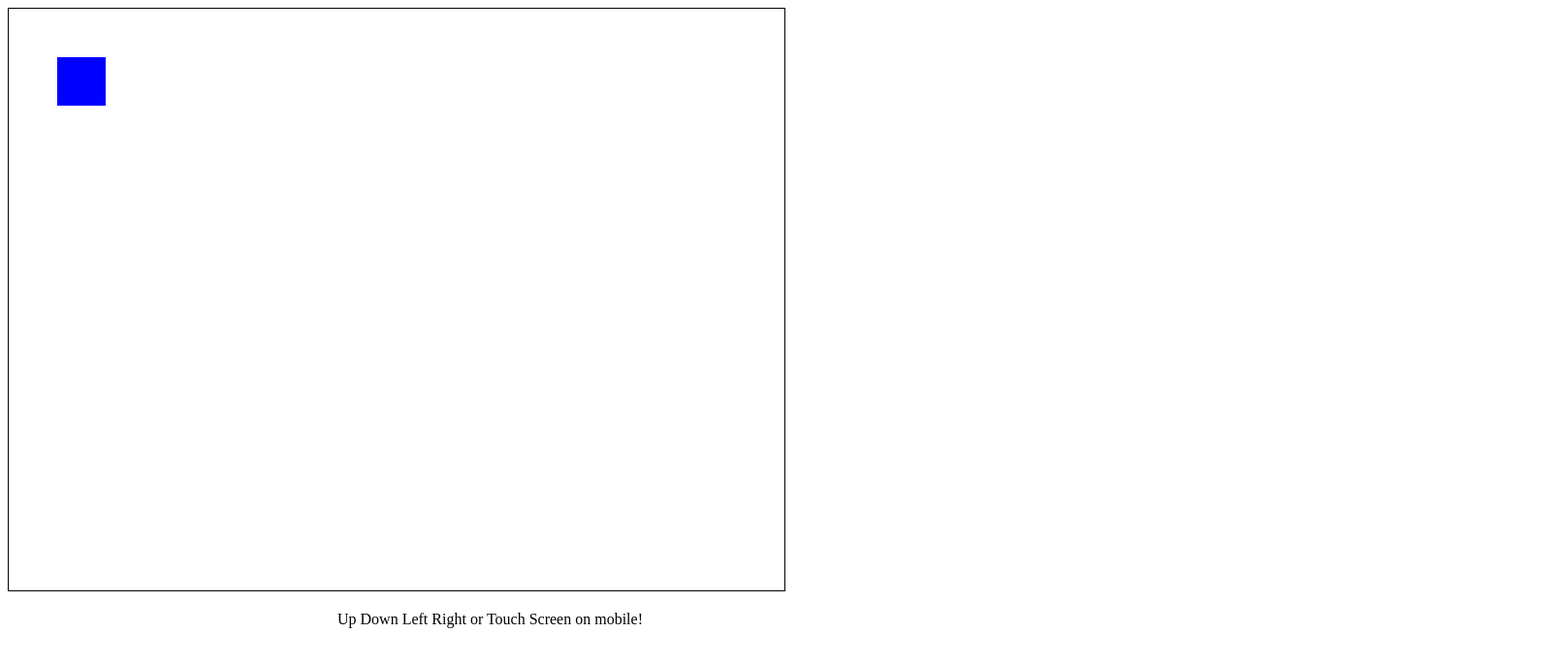
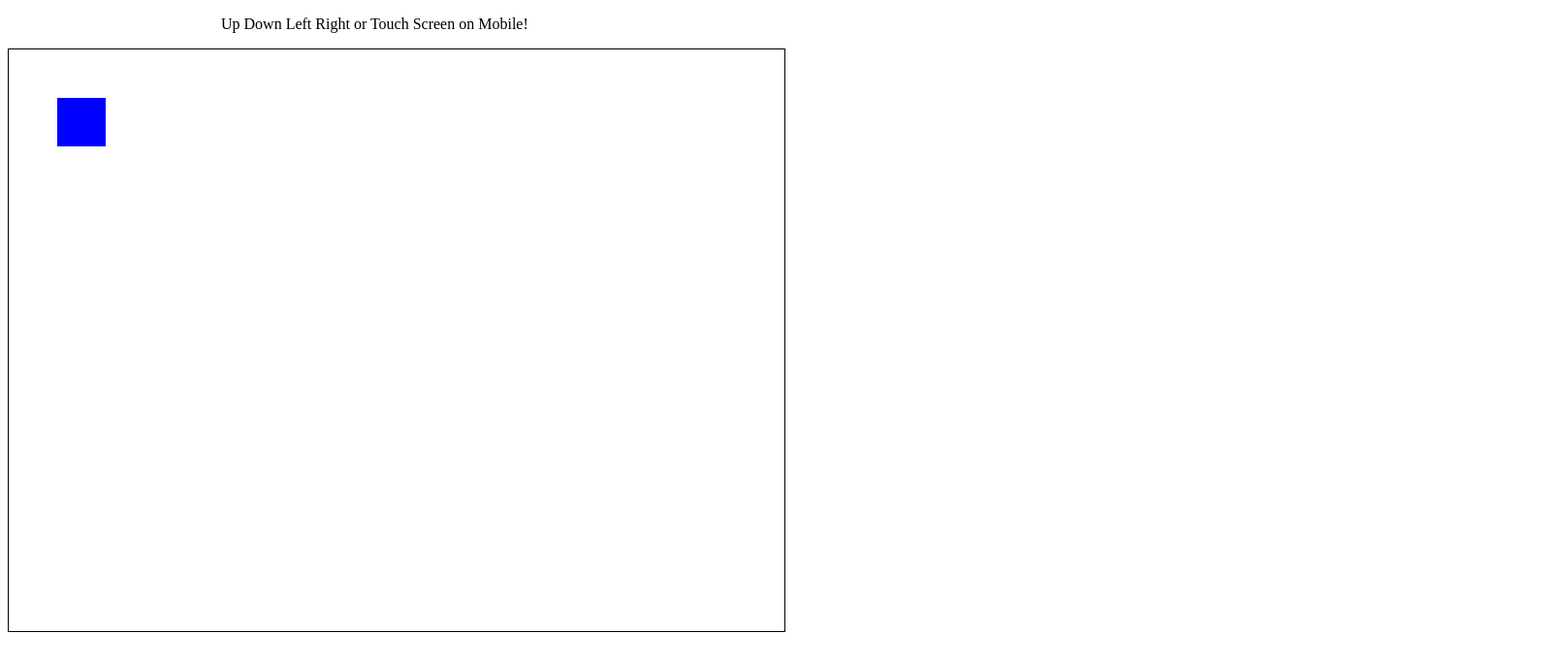
Before and after one commit to tolanbot/gameTest, a plain HTML site: page index.html in a window 1280 px wide. Shown: the whole page at 97% size, 1612 px wide, since content can reach past the window. Drawn offline with Linux system fonts and the light colour scheme.

Commit message:
change text

```diff
--- a/index.html
+++ b/index.html
@@ -12,10 +12,10 @@
     </style>
   </head>
   <body>
+    <p style="transform: translateX(220px)">
+      Up Down Left Right or Touch Screen on Mobile!
+    </p>
     <canvas id="gameCanvas" width="800" height="600"></canvas>
     <script src="gameLogic.js"></script>
-    <p style="transform: translateX(340px)">
-      Up Down Left Right or Touch Screen on mobile!
-    </p>
   </body>
 </html>
```
